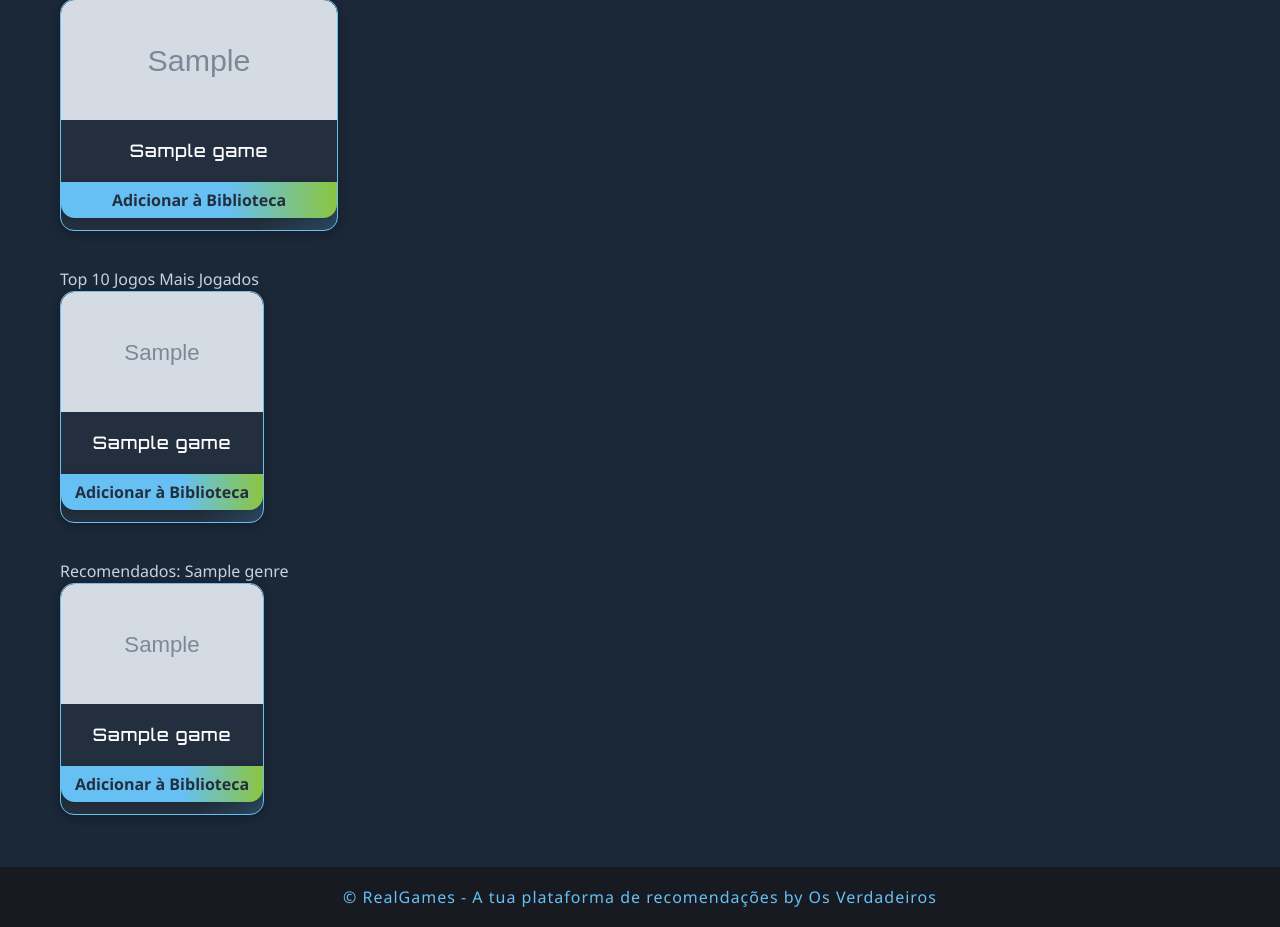
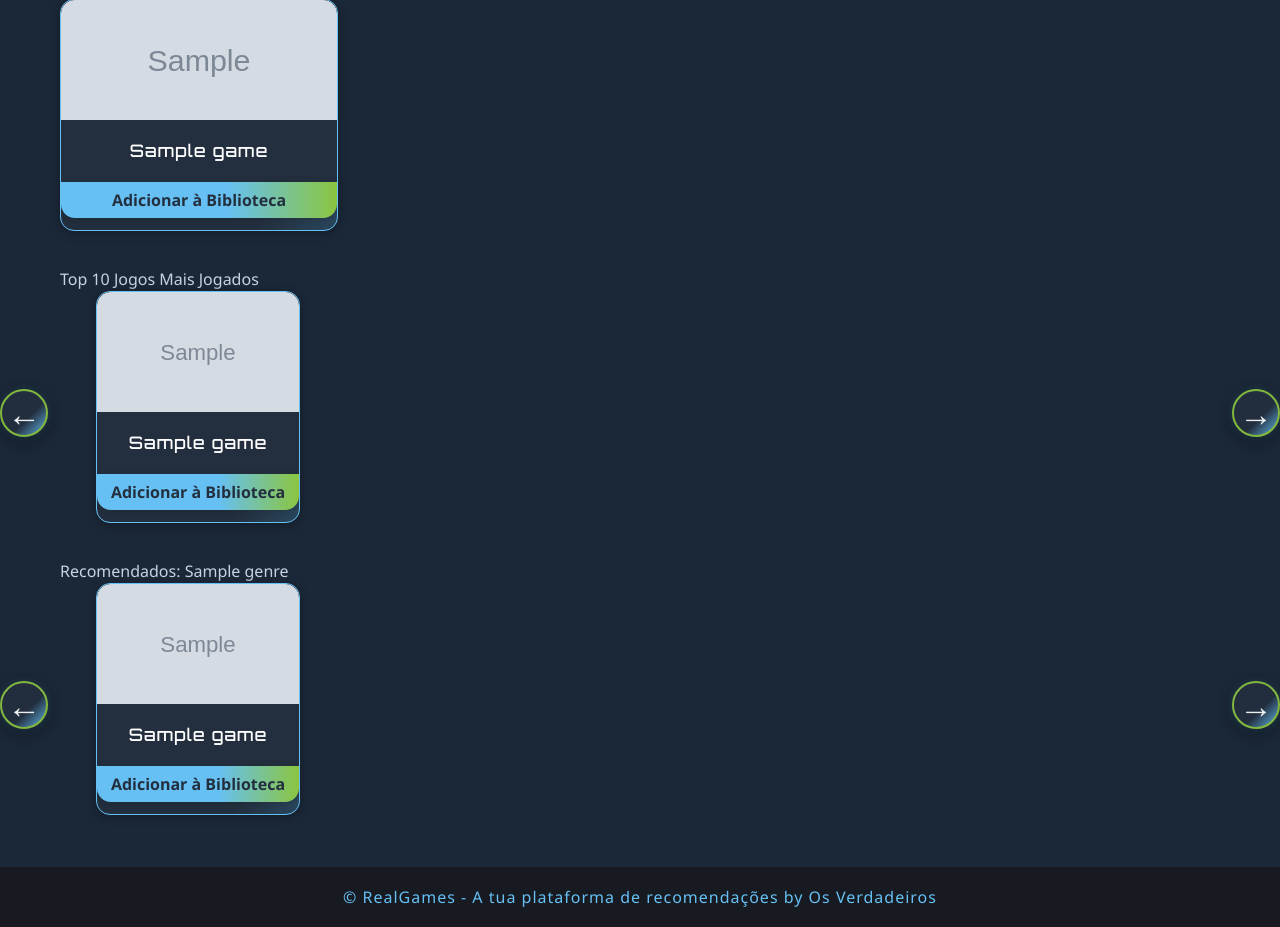
Before and after one commit to TiagoSantos155/Os_Verdadeiros_LAD_Project, a Flask app: template backend/templates/home.html in a window 1280 px wide. Shown: the part 769-1696 px from the top of the page. Run offline with Flask 3, Linux system fonts and the light colour scheme; the template is opened without the code that fills it: most values are stand-ins (such as "Sample title", 1, 10 or a date in 2020); grey boxes marked "Sample" are stand-in pictures; parts of the project's set-up code (start-up, migrations or seed data) failed here and were passed over.

Commit message:
Arranjei aqui as barras e as setas
Co-Authored-By: TiagoSantos <149790851+TiagoSantos155@users.noreply.github.com>

```diff
--- a/backend/static/home.css
+++ b/backend/static/home.css
@@ -3,6 +3,15 @@ body {
     font-family: 'Segoe UI', Arial, sans-serif;
     background: #1b2838;
     color: #c7d5e0;
+}
+
+/* Esconde a barra de scroll global da página */
+body::-webkit-scrollbar {
+    display: none;
+}
+body {
+    -ms-overflow-style: none;  /* IE/Edge */
+    scrollbar-width: none;     /* Firefox */
 }
 
 .steam-header {
@@ -353,7 +362,74 @@ body {
     transform: scale(1.15);
 }
 
-/* Responsive tweaks */
+/* Esconde barras de scroll horizontal nas listas horizontais de jogos */
+.row.overflow-auto::-webkit-scrollbar {
+    display: none;
+}
+.row.overflow-auto {
+    -ms-overflow-style: none;  /* IE/Edge */
+    scrollbar-width: none;     /* Firefox */
+}
+
+.horizontal-scroll-wrapper {
+    position: relative;
+    display: flex;
+    align-items: center;
+    min-height: 180px;
+    margin-bottom: 10px;
+    /* aumenta o padding lateral para afastar as setas dos jogos */
+    padding-left: 36px;
+    padding-right: 36px;
+}
+
+.scroll-arrow {
+    position: absolute;
+    top: 50%;
+    transform: translateY(-50%);
+    z-index: 10;
+    background: linear-gradient(135deg, #232f3e 60%, #66c0f4 100%);
+    color: #fff;
+    border: none;
+    border-radius: 50%;
+    width: 48px;
+    height: 48px;
+    font-size: 2.1rem;
+    font-weight: bold;
+    cursor: pointer;
+    opacity: 0.92;
+    transition: background 0.2s, color 0.2s, opacity 0.2s, box-shadow 0.2s, transform 0.2s;
+    box-shadow: 0 4px 16px #000a, 0 1.5px 8px #66c0f455;
+    display: flex;
+    align-items: center;
+    justify-content: center;
+    padding: 0;
+    user-select: none;
+    border: 2.5px solid #8bc53f;
+}
+.scroll-arrow.left {
+    left: -60px;
+}
+.scroll-arrow.right {
+    right: -60px;
+}
+.scroll-arrow:hover {
+    background: linear-gradient(135deg, #8bc53f 60%, #66c0f4 100%);
+    color: #232f3e;
+    opacity: 1;
+    box-shadow: 0 6px 24px #8bc53f77, 0 2px 12px #66c0f455;
+    transform: translateY(-50%) scale(1.08);
+}
+
+/* Responsivo: esconder setas em telas pequenas */
+@media (max-width: 600px) {
+    .scroll-arrow {
+        display: none;
+    }
+    .horizontal-scroll-wrapper {
+        min-height: unset;
+    }
+}
+
 @media (max-width: 768px) {
     .game-card, .top10-card {
         margin-bottom: 16px;
--- a/backend/static/home.js
+++ b/backend/static/home.js
@@ -160,4 +160,18 @@ document.addEventListener('DOMContentLoaded', function() {
         }
     }
     window.addEventListener('scroll', handleBannerResize);
+
+    document.querySelectorAll('.horizontal-scroll-wrapper').forEach(function(wrapper) {
+        const row = wrapper.querySelector('.row.overflow-auto');
+        const leftBtn = wrapper.querySelector('.scroll-arrow.left');
+        const rightBtn = wrapper.querySelector('.scroll-arrow.right');
+        if (!row || !leftBtn || !rightBtn) return;
+
+        leftBtn.addEventListener('click', function() {
+            row.scrollBy({ left: -300, behavior: 'smooth' });
+        });
+        rightBtn.addEventListener('click', function() {
+            row.scrollBy({ left: 300, behavior: 'smooth' });
+        });
+    });
 });
--- a/backend/templates/home.html
+++ b/backend/templates/home.html
@@ -56,6 +56,8 @@
         </section>
         <section class="top10-section mb-4">
             <div class="top10-title">Top 10 Jogos Mais Jogados</div>
+            <div class="horizontal-scroll-wrapper position-relative">
+                <button class="scroll-arrow left" type="button" aria-label="Esquerda">&#8592;</button>
                 <div class="row g-3 flex-nowrap overflow-auto" style="flex-wrap: nowrap;">
                     {% for game in top10_games %}
                     <div class="col-8 col-sm-6 col-md-4 col-lg-3 d-flex" style="min-width:220px;max-width:220px;">
@@ -80,10 +82,14 @@
                     <div style="color:#fff;">Nenhum jogo encontrado.</div>
                     {% endfor %}
                 </div>
+                <button class="scroll-arrow right" type="button" aria-label="Direita">&#8594;</button>
+            </div>
         </section>
         {% for genre_block in genre_recommendations %}
         <section class="genre-section mb-4">
             <div class="top10-title">Recomendados: {{ genre_block.genre }}</div>
+            <div class="horizontal-scroll-wrapper position-relative">
+                <button class="scroll-arrow left" type="button" aria-label="Esquerda">&#8592;</button>
                 <div class="row g-3 flex-nowrap overflow-auto" style="flex-wrap: nowrap;">
                     {% for game in genre_block.games %}
                     <div class="col-8 col-sm-6 col-md-4 col-lg-3 d-flex" style="min-width:220px;max-width:220px;">
@@ -105,6 +111,8 @@
                     {% else %}
                     <div style="color:#fff;">Nenhum jogo encontrado para este género.</div>
                     {% endfor %}
+                </div>
+                <button class="scroll-arrow right" type="button" aria-label="Direita">&#8594;</button>
             </div>
         </section>
         {% endfor %}
```
Lines whose indentation alone changed are shown as unchanged.
